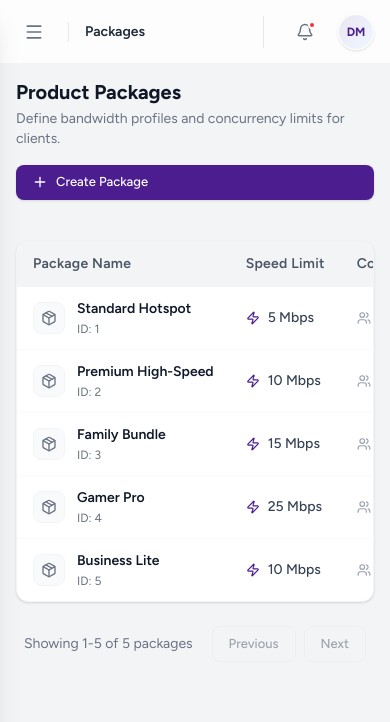
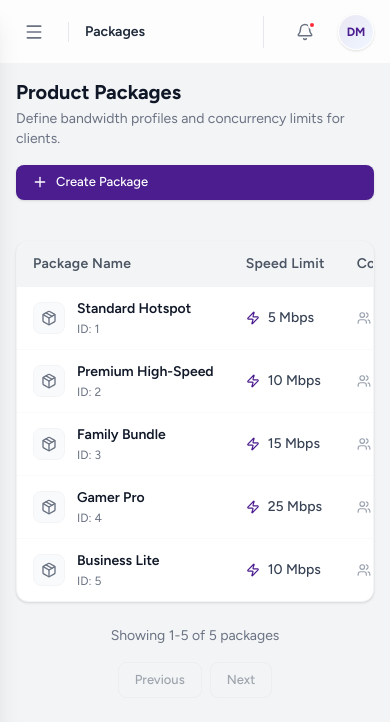
Before and after one commit to dennismutuku2005/pacewebsite, a Next.js app in the folder isphotspotportal/: page /dashboard/captive/packages in a window 390 px wide. Shown: the top 722 px of the page. Built offline with nearby package versions, Linux system fonts and the light colour scheme.

Commit message:
Auto-update: page.js

```diff
--- a/isphotspotportal/src/app/dashboard/captive/packages/page.js
+++ b/isphotspotportal/src/app/dashboard/captive/packages/page.js
@@ -87,7 +87,7 @@ export default function PackagesPage() {
             </div>
 
             {/* Pagination */}
-            <div className="flex justify-between items-center px-2">
+            <div className="flex flex-col sm:flex-row justify-between items-center px-2 gap-4">
                 <p className="text-sm text-gray-500">Showing 1-{allPackages.length} of {allPackages.length} packages</p>
                 <div className="flex gap-2">
                     <button className="px-4 py-2 border border-gray-200 text-gray-600 rounded-lg text-sm font-medium hover:bg-gray-50 transition-all disabled:opacity-50" disabled>
```
